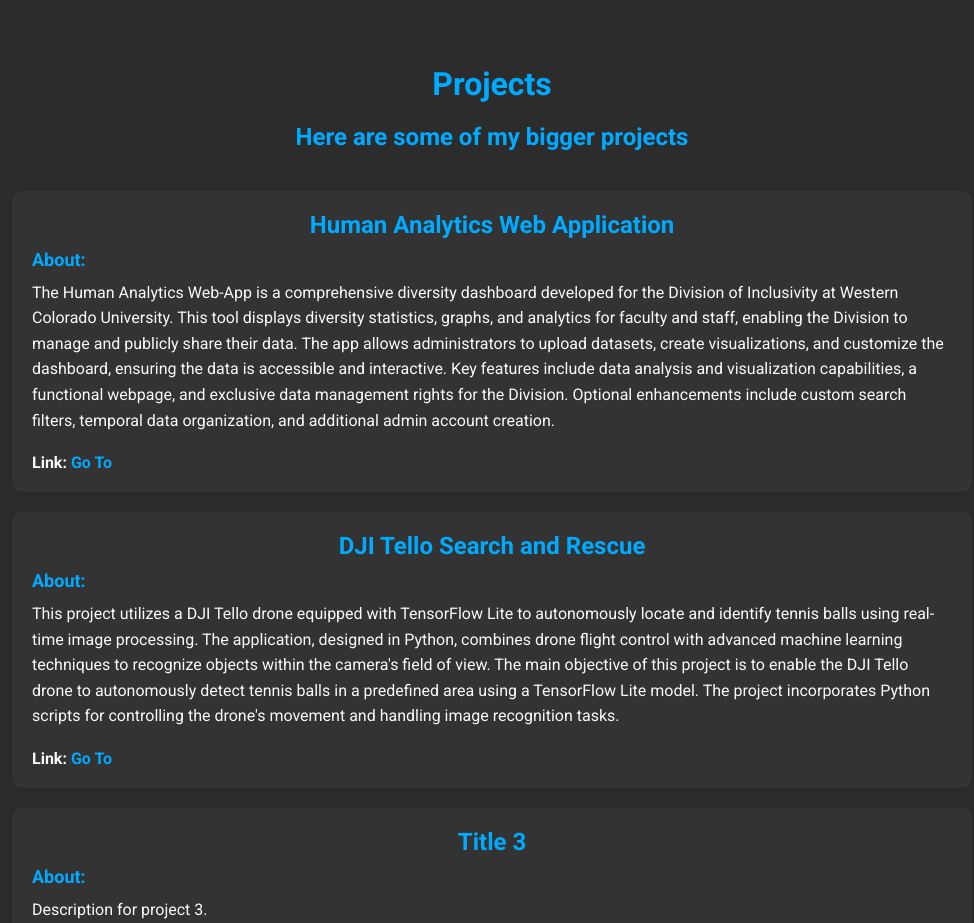
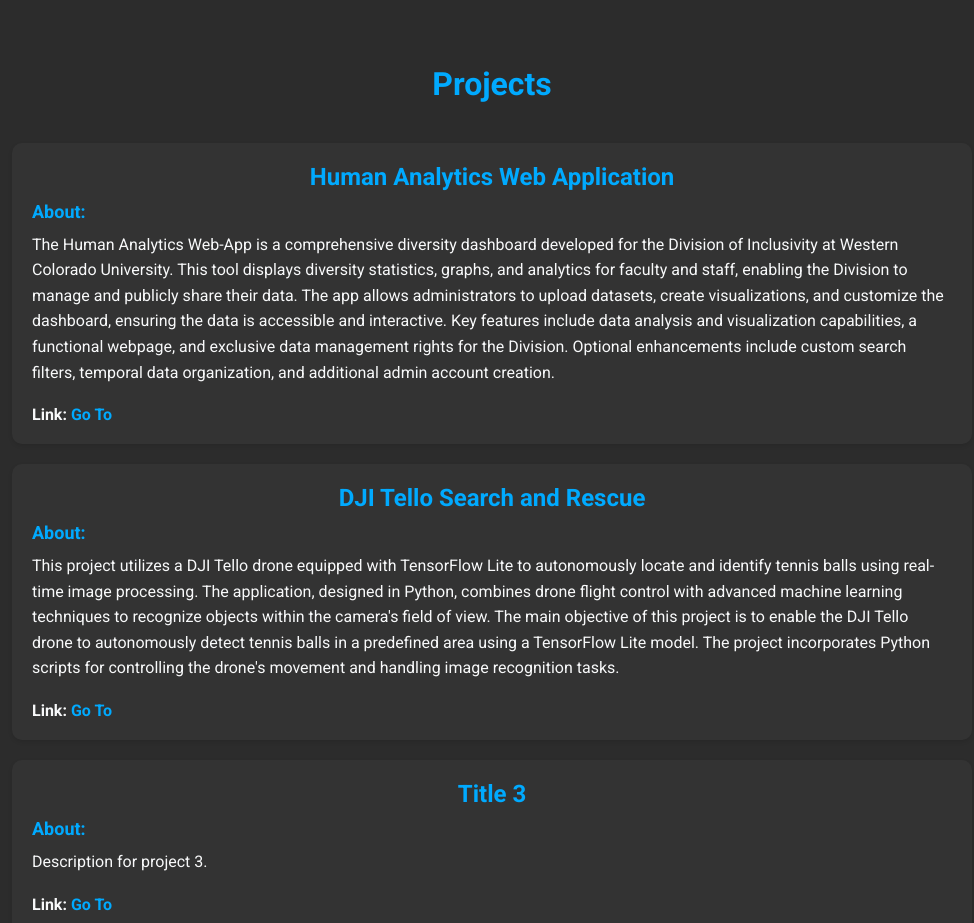
Before and after one commit to PatrickJirele/PatrickJirele.github.io, a plain HTML site: page index.html in a window 1280 px wide. Shown: the part 1480-2403 px from the top of the page, without its empty margins (148-1122 px from the left). Drawn offline with nearby package versions, Linux system fonts and the light colour scheme.

Commit message:
Update index.html

```diff
--- a/index.html
+++ b/index.html
@@ -95,7 +95,6 @@
   <section id="projects" class="section">
     <div class="container">
       <h1 class="section-title">Projects</h1>
-      <h2 class="project-titles">Here are some of my bigger projects</h2>
       <table>
         <tr>
           <td>
@@ -132,7 +131,6 @@
 </section>
 
 
-
   <section id="contact" class="section">
     <div class="container">
       <h1 class="section-title">Contact</h1>
```
